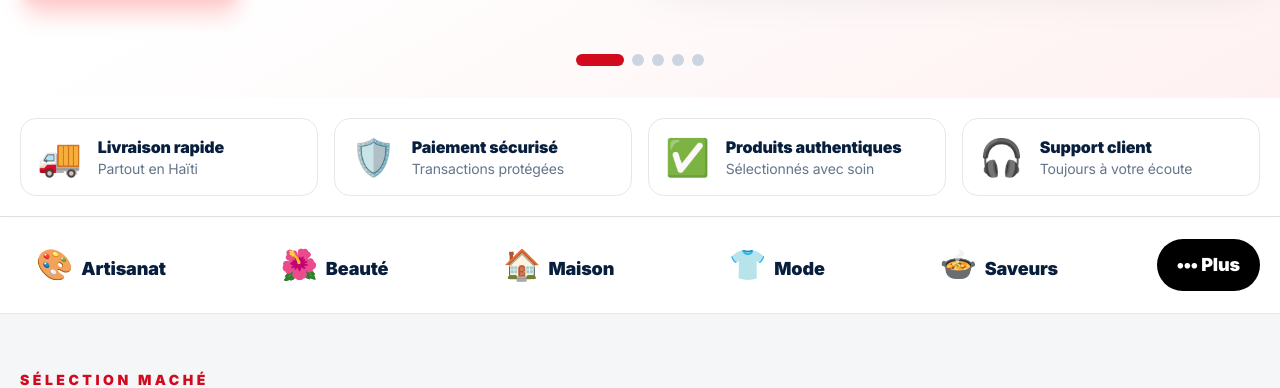
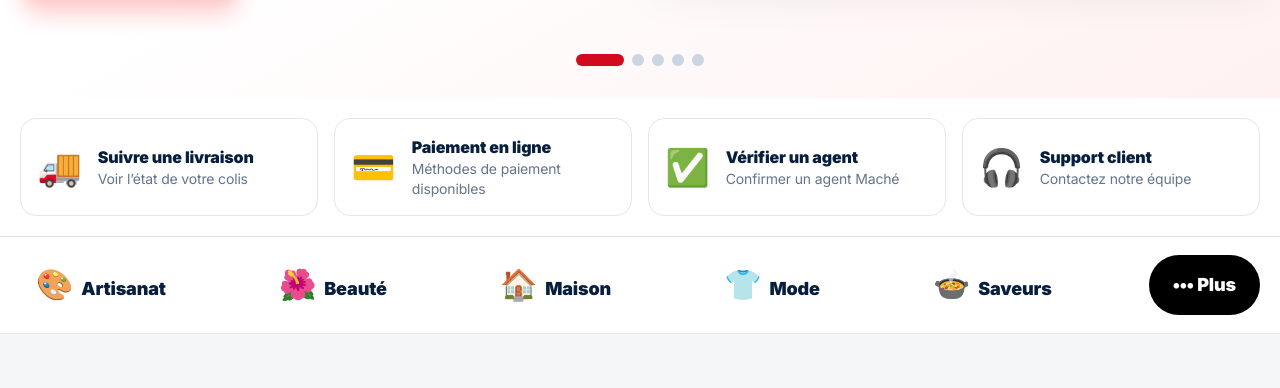
Before and after one commit to JhonnyVincent/MACHE, a Next.js app: page / in a window 1280 px wide. Shown: the part 889-1277 px from the top of the page. Built offline with nearby package versions, Linux system fonts and the light colour scheme.

Commit message:
Refactor advantages section and add more categories

```diff
--- a/src/app/page.tsx
+++ b/src/app/page.tsx
@@ -13,15 +13,39 @@ const content = {
     { title: "Mode", icon: "👕", href: "/shop?category=mode" },
     { title: "Saveurs", icon: "🍲", href: "/shop?category=saveurs" }
   ],
+
   moreButton: "Plus",
+  moreTitle: "Toutes les catégories",
   catalogButton: "Voir le catalogue",
   bestSalesButton: "Voir tous les produits",
+
   advantages: [
-    ["🚚", "Livraison rapide", "Partout en Haïti"],
-    ["🛡️", "Paiement sécurisé", "Transactions protégées"],
-    ["✅", "Produits authentiques", "Sélectionnés avec soin"],
-    ["🎧", "Support client", "Toujours à votre écoute"]
+    {
+      icon: "🚚",
+      title: "Suivre une livraison",
+      text: "Voir l’état de votre colis",
+      href: "/track-order"
+    },
+    {
+      icon: "💳",
+      title: "Paiement en ligne",
+      text: "Méthodes de paiement disponibles",
+      href: "/checkout"
+    },
+    {
+      icon: "✅",
+      title: "Vérifier un agent",
+      text: "Confirmer un agent Maché",
+      href: "/verify-agent"
+    },
+    {
+      icon: "🎧",
+      title: "Support client",
+      text: "Contactez notre équipe",
+      href: "/contact"
+    }
   ],
+
   slides: [
     {
       badge: "Marketplace haïtienne",
@@ -64,6 +88,7 @@ const content = {
       type: "news"
     }
   ],
+
   moreCategories: [
     "En vedette",
     "Maison et Cuisine",
@@ -94,6 +119,7 @@ const content = {
     "Livres et médias",
     "Meubles"
   ],
+
   section: {
     badge: "Sélection Maché",
     title: "Meilleures ventes",
@@ -103,6 +129,7 @@ const content = {
 
 export default function HomePage() {
   const [active, setActive] = useState(0);
+  const [showMoreCategories, setShowMoreCategories] = useState(false);
   const slide = content.slides[active];
 
   useEffect(() => {
@@ -114,7 +141,10 @@ export default function HomePage() {
   }, []);
 
   return (
-    <main className="bg-[#f5f6f8]">
+    <main
+      className="bg-[#f5f6f8]"
+      onClick={() => setShowMoreCategories(false)}
+    >
       <section className="relative overflow-hidden bg-gradient-to-br from-white via-white to-[#fff1f1]">
         <img
           src="/images/logo-haiti-mache-hibiscus.png"
@@ -236,7 +266,10 @@ export default function HomePage() {
             {content.slides.map((item, index) => (
               <button
                 key={item.badge}
-                onClick={() => setActive(index)}
+                onClick={(e) => {
+                  e.stopPropagation();
+                  setActive(index);
+                }}
                 className={`h-3 rounded-full transition-all ${
                   active === index ? "w-12 bg-[#d20a1e]" : "w-3 bg-slate-300"
                 }`}
@@ -249,23 +282,27 @@ export default function HomePage() {
 
       <section className="relative z-10 bg-white shadow-sm">
         <div className="container-page grid gap-4 py-5 md:grid-cols-4">
-          {content.advantages.map(([icon, title, text]) => (
-            <div
-              key={title}
-              className="flex items-center gap-4 rounded-2xl border bg-white p-4 transition-all duration-300 hover:-translate-y-1 hover:shadow-lg"
+          {content.advantages.map((item) => (
+            <Link
+              key={item.title}
+              href={item.href}
+              className="flex items-center gap-4 rounded-2xl border bg-white p-4 transition-all duration-300 hover:-translate-y-1 hover:border-[#d20a1e] hover:shadow-lg"
             >
-              <div className="text-4xl">{icon}</div>
+              <div className="text-4xl">{item.icon}</div>
               <div>
-                <div className="font-black text-[#071f3d]">{title}</div>
-                <div className="text-sm text-slate-500">{text}</div>
+                <div className="font-black text-[#071f3d]">{item.title}</div>
+                <div className="text-sm text-slate-500">{item.text}</div>
               </div>
-            </div>
+            </Link>
           ))}
         </div>
       </section>
 
-      <section className="border-y bg-white">
-        <div className="container-page flex h-24 items-center justify-between gap-4 overflow-x-auto whitespace-nowrap text-lg font-black text-[#071f3d]">
+      <section className="relative border-y bg-white">
+        <div
+          className="container-page flex h-24 items-center justify-between gap-4 whitespace-nowrap text-lg font-black text-[#071f3d]"
+          onClick={(e) => e.stopPropagation()}
+        >
           {content.mainCategories.map((category) => (
             <Link
               key={category.title}
@@ -277,26 +314,54 @@ export default function HomePage() {
             </Link>
           ))}
 
-          <details className="group relative">
-            <summary className="cursor-pointer list-none rounded-full bg-black px-5 py-3 text-white transition-all duration-300 hover:bg-[#d20a1e]">
-              ••• {content.moreButton}
-            </summary>
+          <button
+            type="button"
+            onClick={() => setShowMoreCategories((value) => !value)}
+            className="rounded-full bg-black px-6 py-4 text-white transition-all duration-300 hover:bg-[#d20a1e]"
+          >
+            ••• {content.moreButton}
+          </button>
+        </div>
 
-            <div className="absolute right-0 z-30 mt-4 grid w-[760px] grid-cols-3 gap-2 rounded-2xl border bg-white p-6 text-sm font-semibold text-[#071f3d] shadow-2xl">
+        {showMoreCategories && (
+          <div
+            className="fixed left-1/2 top-[210px] z-[999] w-[92%] max-w-6xl -translate-x-1/2 rounded-[2rem] border bg-white p-8 shadow-2xl"
+            onClick={(e) => e.stopPropagation()}
+          >
+            <div className="mb-6 flex items-center justify-between border-b pb-4">
+              <div>
+                <div className="text-2xl font-black text-[#071f3d]">
+                  {content.moreTitle}
+                </div>
+                <p className="mt-1 text-sm text-slate-500">
+                  Explorez toutes les catégories disponibles sur Maché.
+                </p>
+              </div>
+
+              <button
+                type="button"
+                onClick={() => setShowMoreCategories(false)}
+                className="rounded-full bg-slate-100 px-4 py-2 text-xl font-black text-slate-500 transition-all hover:bg-black hover:text-white"
+              >
+                ✕
+              </button>
+            </div>
+
+            <div className="grid max-h-[430px] grid-cols-2 gap-3 overflow-y-auto pr-2 md:grid-cols-3 lg:grid-cols-4">
               {content.moreCategories.map((item) => (
                 <Link
                   key={item}
                   href={`/shop?category=${encodeURIComponent(
                     item.toLowerCase()
                   )}`}
-                  className="rounded-lg px-3 py-2 hover:bg-[#fff1f1] hover:text-[#d20a1e]"
+                  className="rounded-xl border border-slate-100 bg-slate-50 px-4 py-3 text-sm font-bold text-[#071f3d] transition-all duration-200 hover:border-[#d20a1e] hover:bg-[#fff1f1] hover:text-[#d20a1e]"
                 >
                   {item}
                 </Link>
               ))}
             </div>
-          </details>
-        </div>
+          </div>
+        )}
       </section>
 
       <section className="container-page py-14">
```
